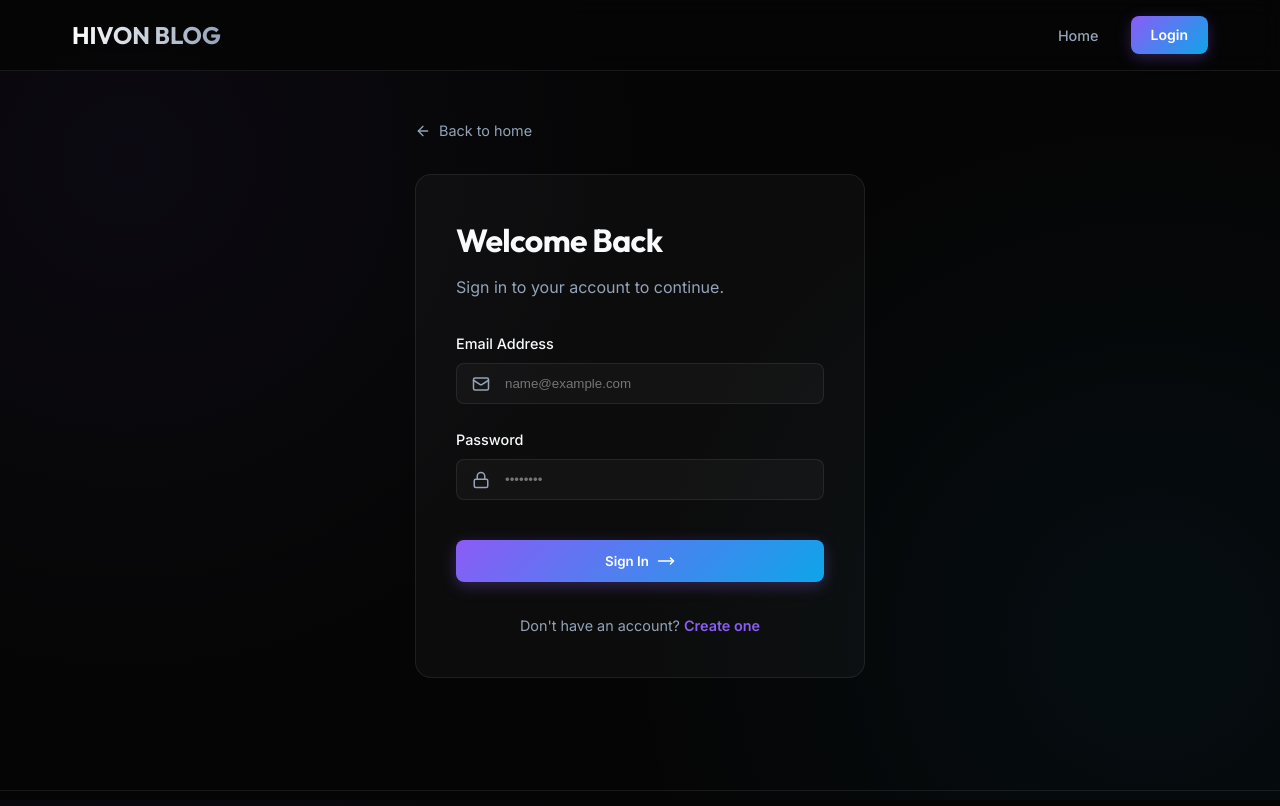
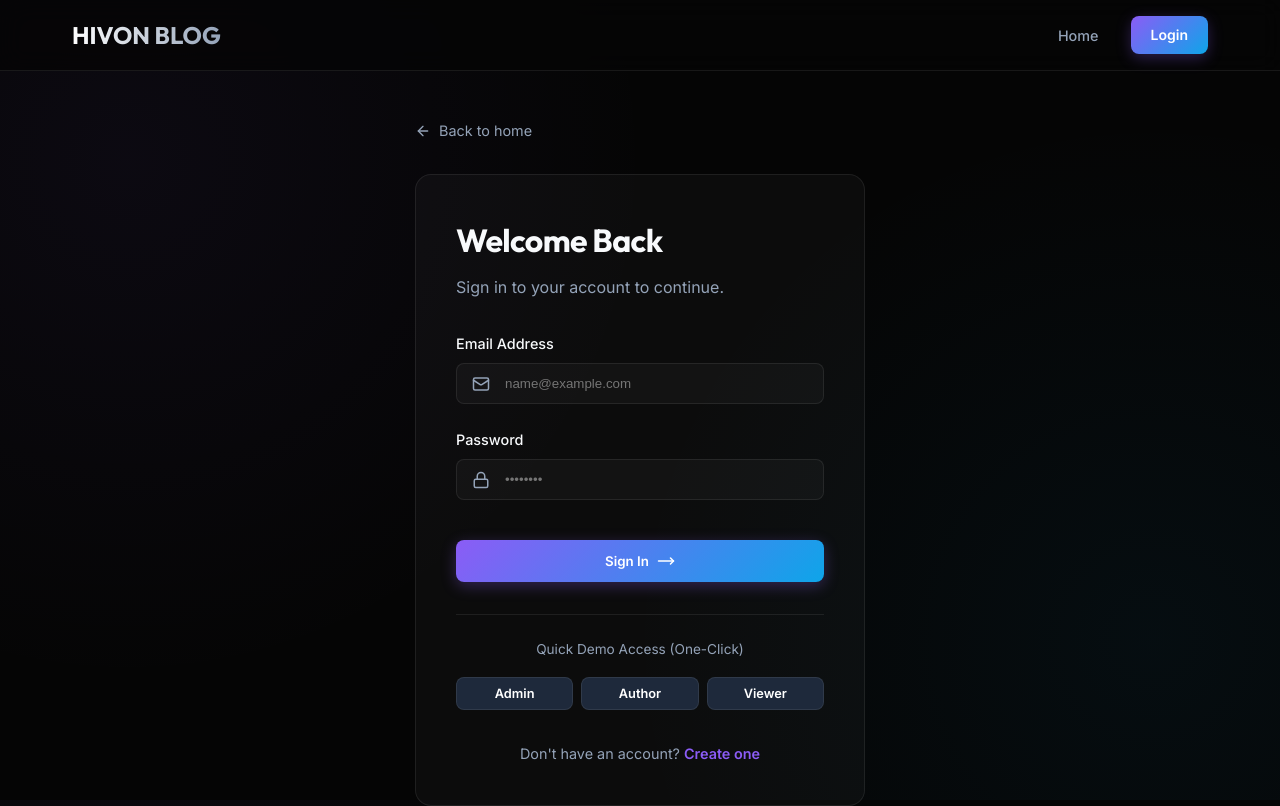
Before and after one commit to RaghavParasher/hivon-blog, a Next.js app: page /login in a window 1280 px wide. Shown: the top 806 px of the page. Built offline with nearby package versions, Linux system fonts and the light colour scheme; no server answers.

Commit message:
Add one-click demo login buttons for Admin, Author, and Viewer roles

```diff
--- a/app/login/page.tsx
+++ b/app/login/page.tsx
@@ -31,6 +31,29 @@ export default function LoginPage() {
       router.refresh();
     } catch (err: any) {
       setError(err.message || "Failed to sign in");
+    } finally {
+      setLoading(false);
+    }
+  };
+
+  const handleDemoLogin = async (demoEmail: string, demoPassword: string) => {
+    setLoading(true);
+    setError(null);
+    setEmail(demoEmail);
+    setPassword(demoPassword);
+
+    try {
+      const { error: authError } = await supabase.auth.signInWithPassword({
+        email: demoEmail,
+        password: demoPassword,
+      });
+
+      if (authError) throw authError;
+
+      router.push("/");
+      router.refresh();
+    } catch (err: any) {
+      setError(err.message || "Failed to sign in with demo account");
     } finally {
       setLoading(false);
     }
@@ -138,6 +161,41 @@ export default function LoginPage() {
           </button>
         </form>
 
+        <div style={{ marginTop: '2rem', borderTop: '1px solid var(--glass-border)', paddingTop: '1.5rem' }}>
+          <p className="text-muted" style={{ textAlign: 'center', fontSize: '0.85rem', marginBottom: '1rem' }}>
+            Quick Demo Access (One-Click)
+          </p>
+          <div style={{ display: 'grid', gridTemplateColumns: 'repeat(3, 1fr)', gap: '0.5rem' }}>
+            <button
+              type="button"
+              onClick={() => handleDemoLogin('admin@hivon.com', 'Password123!')}
+              disabled={loading}
+              className="btn-secondary"
+              style={{ padding: '0.5rem 0.25rem', fontSize: '0.8rem', justifyContent: 'center', width: '100%' }}
+            >
+              Admin
+            </button>
+            <button
+              type="button"
+              onClick={() => handleDemoLogin('author@hivon.com', 'Password123!')}
+              disabled={loading}
+              className="btn-secondary"
+              style={{ padding: '0.5rem 0.25rem', fontSize: '0.8rem', justifyContent: 'center', width: '100%' }}
+            >
+              Author
+            </button>
+            <button
+              type="button"
+              onClick={() => handleDemoLogin('viewer@hivon.com', 'Password123!')}
+              disabled={loading}
+              className="btn-secondary"
+              style={{ padding: '0.5rem 0.25rem', fontSize: '0.8rem', justifyContent: 'center', width: '100%' }}
+            >
+              Viewer
+            </button>
+          </div>
+        </div>
+
         <p style={{ marginTop: '2rem', textAlign: 'center', fontSize: '0.9rem', color: 'var(--text-muted)' }}>
           Don't have an account? <Link href="/signup" style={{ color: 'var(--primary)', fontWeight: '600' }}>Create one</Link>
         </p>
```
